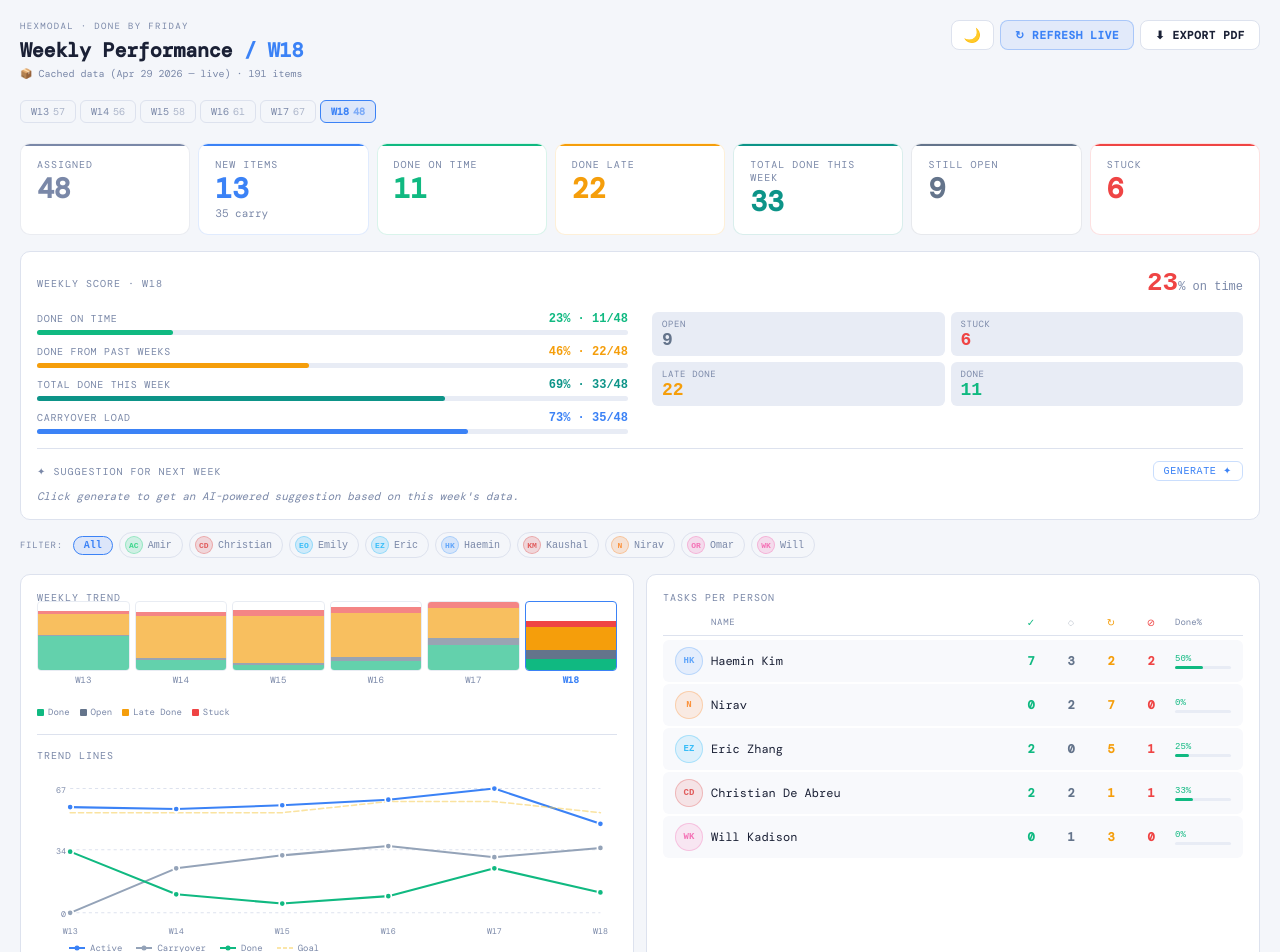
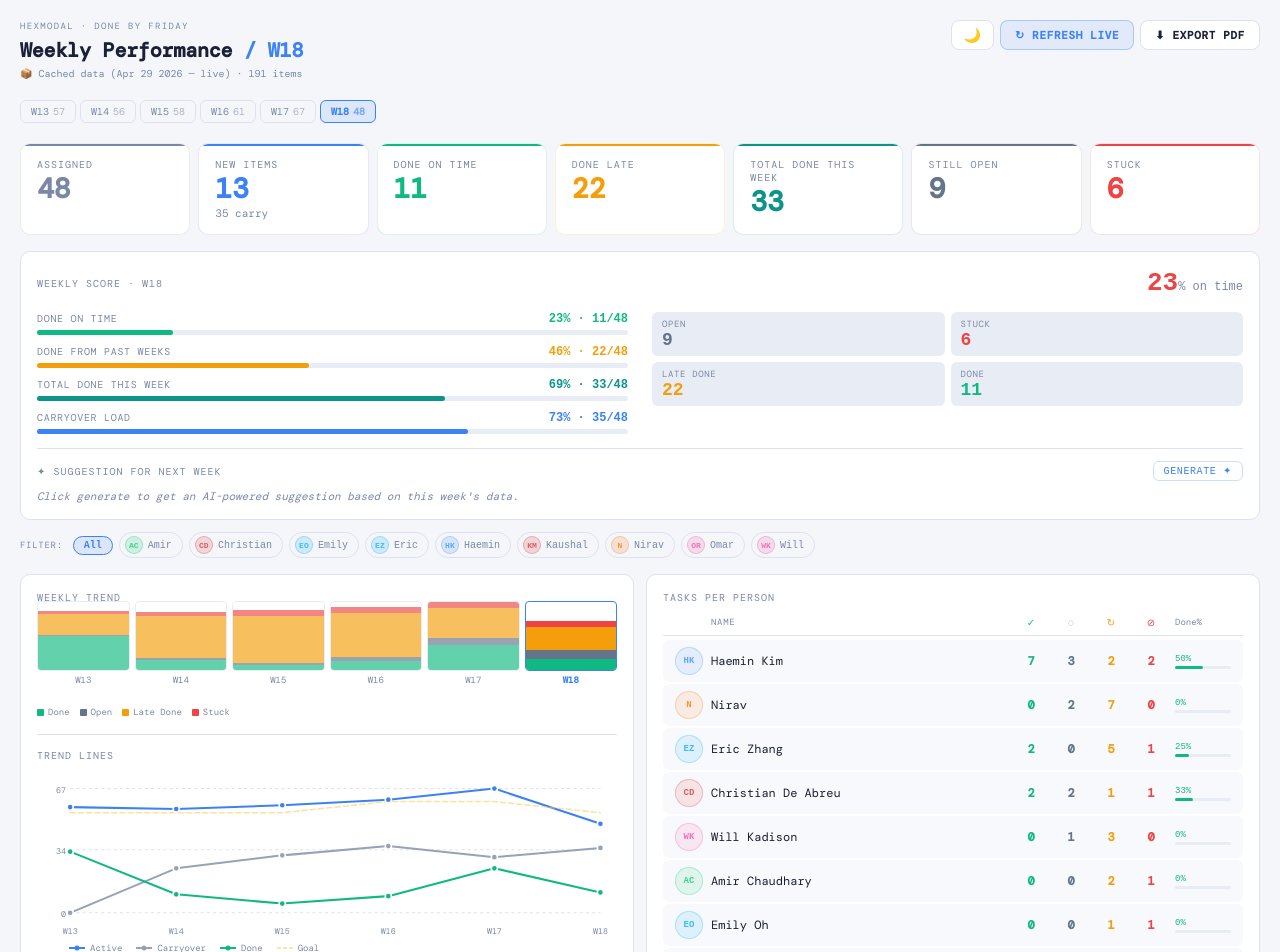
Before and after one commit to christian-hexmodal/hexmodal-dashboard, a React (Vite) app: page / in a window 1280 px wide. Shown: the top 952 px of the page. Built offline with nearby package versions, Linux system fonts and the light colour scheme; a web font is replaced by a local one.

Commit message:
Remove maxHeight on Tasks per Person table — expand to full content

```diff
--- a/src/App.jsx
+++ b/src/App.jsx
@@ -374,7 +374,7 @@ function PersonTable({rows}){
         ))}
         <div style={{fontSize:9,color:C.muted}}>Done%</div>
       </div>
-      <div style={{maxHeight:220,overflowY:"auto"}}>
+      <div>
         {rows.map(({name,counts,total})=>{
           const ac=avatarColor(name);
           const initials=name.split(" ").map(w=>w[0]).join("").slice(0,2).toUpperCase();
```
